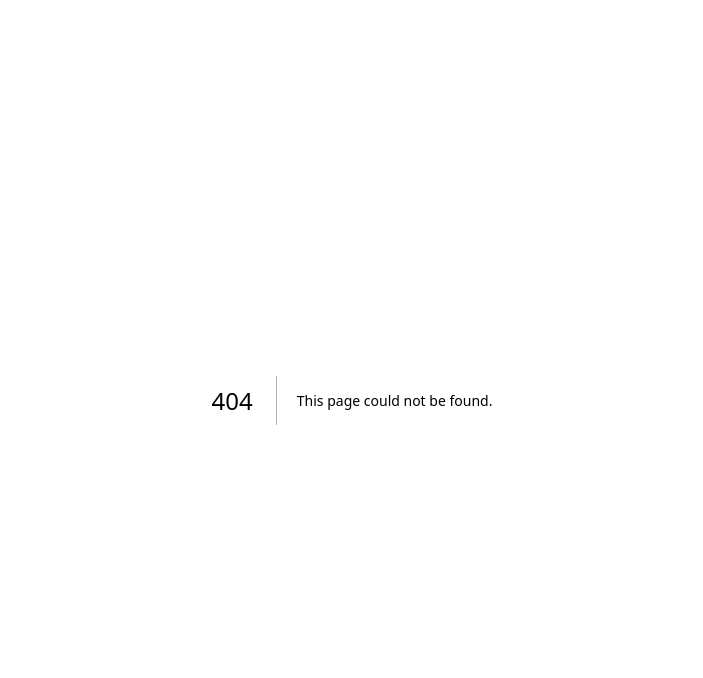
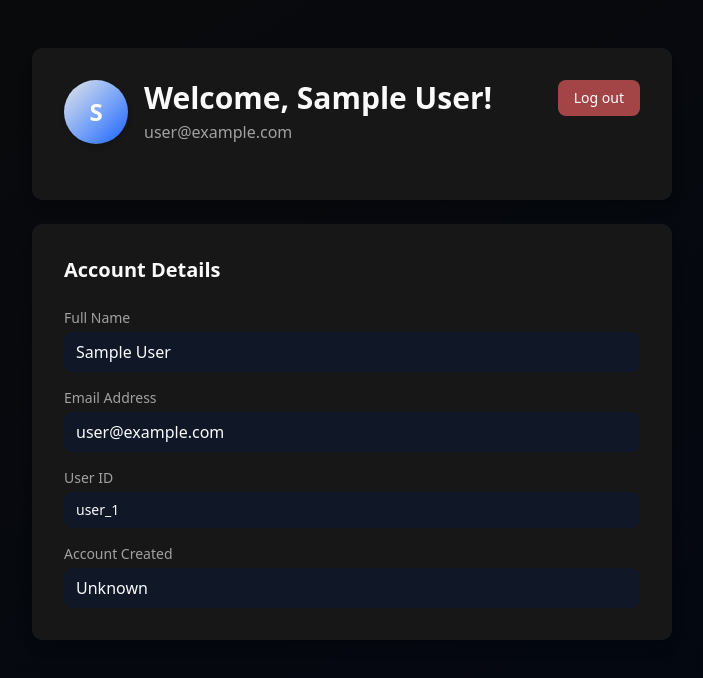
Before and after one commit to ramzi-d3v/manufacturing-industry-01, a Next.js app: page /dashboard in a window 1280 px wide. Before the commit this address had no page. Shown: the top 678 px of the page, without its empty margins (288-991 px from the left). Built offline with nearby package versions, Linux system fonts and the light colour scheme; no server answers; sample sign-in values are in the browser's storage.

Commit message:
authentication firebase implimented

```diff
--- /dev/null
+++ b/app/dashboard/page.jsx
@@ -0,0 +1,129 @@
+"use client";
+
+import { useEffect, useState } from "react";
+import { auth } from "@/lib/firebase";
+import { logout } from "@/lib/auth";
+import { useRouter } from "next/navigation";
+import { Button } from "@/components/ui/button";
+import { onAuthStateChanged } from "firebase/auth";
+
+export default function Dashboard() {
+  const router = useRouter();
+  const [user, setUser] = useState(null);
+  const [canAccess, setCanAccess] = useState(false);
+  const [isLoggingOut, setIsLoggingOut] = useState(false);
+
+  useEffect(() => {
+    const unsubscribe = onAuthStateChanged(auth, (currentUser) => {
+      if (currentUser) {
+        setUser(currentUser);
+        setCanAccess(true);
+      } else {
+        router.replace("/login");
+      }
+    });
+
+    return () => unsubscribe();
+  }, [router]);
+
+  const handleLogout = async () => {
+    try {
+      setIsLoggingOut(true);
+      await logout();
+      router.replace("/login");
+    } catch (error) {
+      console.error("Logout error:", error);
+    } finally {
+      setIsLoggingOut(false);
+    }
+  };
+
+  if (!canAccess) {
+    return null; // Prevent access completely
+  }
+
+  if (!user) {
+    return null;
+  }
+
+  return (
+    <div className="min-h-screen bg-gradient-to-br from-background to-gray-50 dark:to-gray-950">
+      <div className="max-w-2xl mx-auto px-4 py-12">
+        {/* Dashboard Header */}
+        <div className="bg-white dark:bg-card rounded-lg shadow-lg p-8 mb-6">
+          <div className="flex items-start justify-between mb-6">
+            <div className="flex items-center space-x-4">
+              {/* Avatar */}
+              <div className="w-16 h-16 bg-gradient-to-br from-primary to-blue-600 rounded-full flex items-center justify-center shadow-md">
+                <span className="text-2xl font-bold text-white">
+                  {user.displayName
+                    ? user.displayName.charAt(0).toUpperCase()
+                    : user.email.charAt(0).toUpperCase()}
+                </span>
+              </div>
+
+              {/* User Info */}
+              <div>
+                <h1 className="text-3xl font-bold text-foreground">
+                  Welcome, {user.displayName || "User"}!
+                </h1>
+                <p className="text-muted-foreground mt-1">{user.email}</p>
+              </div>
+            </div>
+
+            {/* Logout Button */}
+            <Button
+              onClick={handleLogout}
+              disabled={isLoggingOut}
+              variant="destructive"
+              className="ml-auto"
+            >
+              {isLoggingOut ? "Logging out..." : "Log out"}
+            </Button>
+          </div>
+        </div>
+
+        {/* User Details Card */}
+        <div className="bg-white dark:bg-card rounded-lg shadow-lg p-8">
+          <h2 className="text-xl font-semibold text-foreground mb-6">Account Details</h2>
+          <div className="space-y-4">
+            <div>
+              <label className="block text-sm font-medium text-muted-foreground mb-1">
+                Full Name
+              </label>
+              <p className="text-foreground py-2 px-3 bg-gray-50 dark:bg-gray-900 rounded-md">
+                {user.displayName || "Not set"}
+              </p>
+            </div>
+            <div>
+              <label className="block text-sm font-medium text-muted-foreground mb-1">
+                Email Address
+              </label>
+              <p className="text-foreground py-2 px-3 bg-gray-50 dark:bg-gray-900 rounded-md">
+                {user.email}
+              </p>
+            </div>
+            <div>
+              <label className="block text-sm font-medium text-muted-foreground mb-1">
+                User ID
+              </label>
+              <p className="text-foreground py-2 px-3 bg-gray-50 dark:bg-gray-900 rounded-md text-sm break-all">
+                {user.uid}
+              </p>
+            </div>
+            <div>
+              <label className="block text-sm font-medium text-muted-foreground mb-1">
+                Account Created
+              </label>
+              <p className="text-foreground py-2 px-3 bg-gray-50 dark:bg-gray-900 rounded-md">
+                {user.metadata?.creationTime
+                  ? new Date(user.metadata.creationTime).toLocaleDateString()
+                  : "Unknown"}
+              </p>
+            </div>
+          </div>
+        </div>
+      </div>
+    </div>
+  );
+}
--- a/app/layout.js
+++ b/app/layout.js
@@ -1,3 +1,7 @@
+import { AuthProvider } from "@/components/AuthProvider";
+
+
+
 import { Geist, Geist_Mono } from "next/font/google";
 import "./globals.css";
 
@@ -22,7 +26,9 @@ export default function RootLayout({ children }) {
       <body
         className={`${geistSans.variable} ${geistMono.variable} antialiased dark`}
       >
-        {children}
+         <AuthProvider>
+            {children}
+         </AuthProvider>
       </body>
     </html>
   );
--- a/app/login/page.jsx
+++ b/app/login/page.jsx
@@ -1,6 +1,34 @@
-"use client"
-import AuthForm from "@/components/login/signup"
+"use client";
+
+import { useEffect, useState } from "react";
+import { auth } from "@/lib/firebase";
+import { useRouter } from "next/navigation";
+import { onAuthStateChanged } from "firebase/auth";
+import AuthForm from "@/components/login/signup";
+
 export default function Page() {
+  const router = useRouter();
+  const [canAccess, setCanAccess] = useState(false);
+  const [loading, setLoading] = useState(true);
+
+  useEffect(() => {
+    const unsubscribe = onAuthStateChanged(auth, (user) => {
+      if (user) {
+        // User is logged in, prevent access
+        router.replace("/dashboard");
+      } else {
+        // User is not logged in, allow access
+        setCanAccess(true);
+      }
+      setLoading(false);
+    });
+
+    return () => unsubscribe();
+  }, [router]);
+
+  if (loading || !canAccess) {
+    return null; // Show nothing, preventing access
+  }
 
   return (
     <div className="bg-background flex min-h-svh flex-col items-center justify-center gap-6 p-6 md:p-10">
@@ -8,5 +36,5 @@ export default function Page() {
         <AuthForm />
       </div>
     </div>
-  )
+  );
 }
--- /dev/null
+++ b/components/AuthProvider.jsx
@@ -0,0 +1,29 @@
+"use client";
+
+import { createContext, useContext, useEffect, useState } from "react";
+import { onAuthStateChanged } from "firebase/auth";
+import { auth } from "@/lib/firebase";
+
+const AuthContext = createContext();
+
+export const AuthProvider = ({ children }) => {
+  const [user, setUser] = useState(null);
+  const [loading, setLoading] = useState(true);
+
+  useEffect(() => {
+    const unsub = onAuthStateChanged(auth, (currentUser) => {
+      setUser(currentUser);
+      setLoading(false);
+    });
+
+    return () => unsub();
+  }, []);
+
+  return (
+    <AuthContext.Provider value={{ user, loading }}>
+      {children}
+    </AuthContext.Provider>
+  );
+};
+
+export const useAuth = () => useContext(AuthContext);
--- /dev/null
+++ b/lib/auth.js
@@ -0,0 +1,28 @@
+"use client";
+import { auth } from "./firebase";
+import {
+  createUserWithEmailAndPassword,
+  signInWithEmailAndPassword,
+  signOut,
+  updateProfile,
+} from "firebase/auth";
+
+export const signup = async (email, password, displayName) => {
+  const userCredential = await createUserWithEmailAndPassword(auth, email, password);
+  if (displayName) {
+    await updateProfile(userCredential.user, { displayName });
+  }
+  return userCredential;
+};
+
+export const login = async (email, password) => {
+  return await signInWithEmailAndPassword(auth, email, password);
+};
+
+export const logout = async () => {
+  return await signOut(auth);
+};
+
+export const getCurrentUser = () => {
+  return auth.currentUser;
+};
--- /dev/null
+++ b/lib/firebase.js
@@ -0,0 +1,17 @@
+
+import { initializeApp } from "firebase/app";
+import { getAuth } from "firebase/auth";
+
+const firebaseConfig = {
+  apiKey: "AIzaSyAvzxXW-c-KOZR2dnnGnTCqEIIORgAHGYk",
+  authDomain: "manufacturing-industry-01.firebaseapp.com",
+  projectId: "manufacturing-industry-01",
+  storageBucket: "manufacturing-industry-01.firebasestorage.app",
+  messagingSenderId: "994519760806",
+  appId: "1:994519760806:web:a54adf6b02e3c5043c5967",
+  measurementId: "G-1J53Y1YPNR"
+};
+
+
+const app = initializeApp(firebaseConfig);
+export const auth = getAuth(app);
--- a/package.json
+++ b/package.json
@@ -30,6 +30,7 @@
     "@tanstack/react-table": "^8.21.3",
     "class-variance-authority": "^0.7.1",
     "clsx": "^2.1.1",
+    "firebase": "^12.6.0",
     "framer-motion": "^12.23.18",
     "lucide-react": "^0.544.0",
     "next": "15.5.3",
```
Also changed, not shown: components/login/signup.jsx (+80 -32 lines), 1 other file (tests, documents, lock files or other folders).
